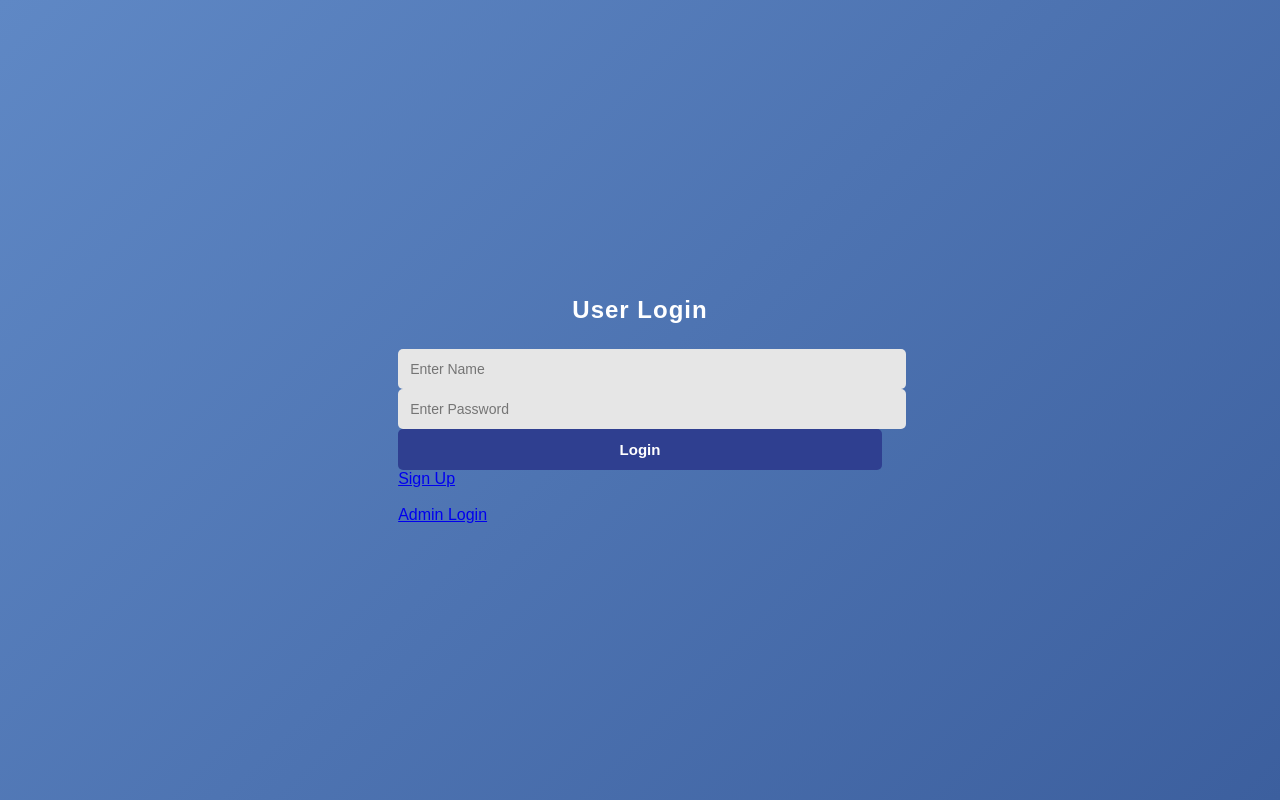
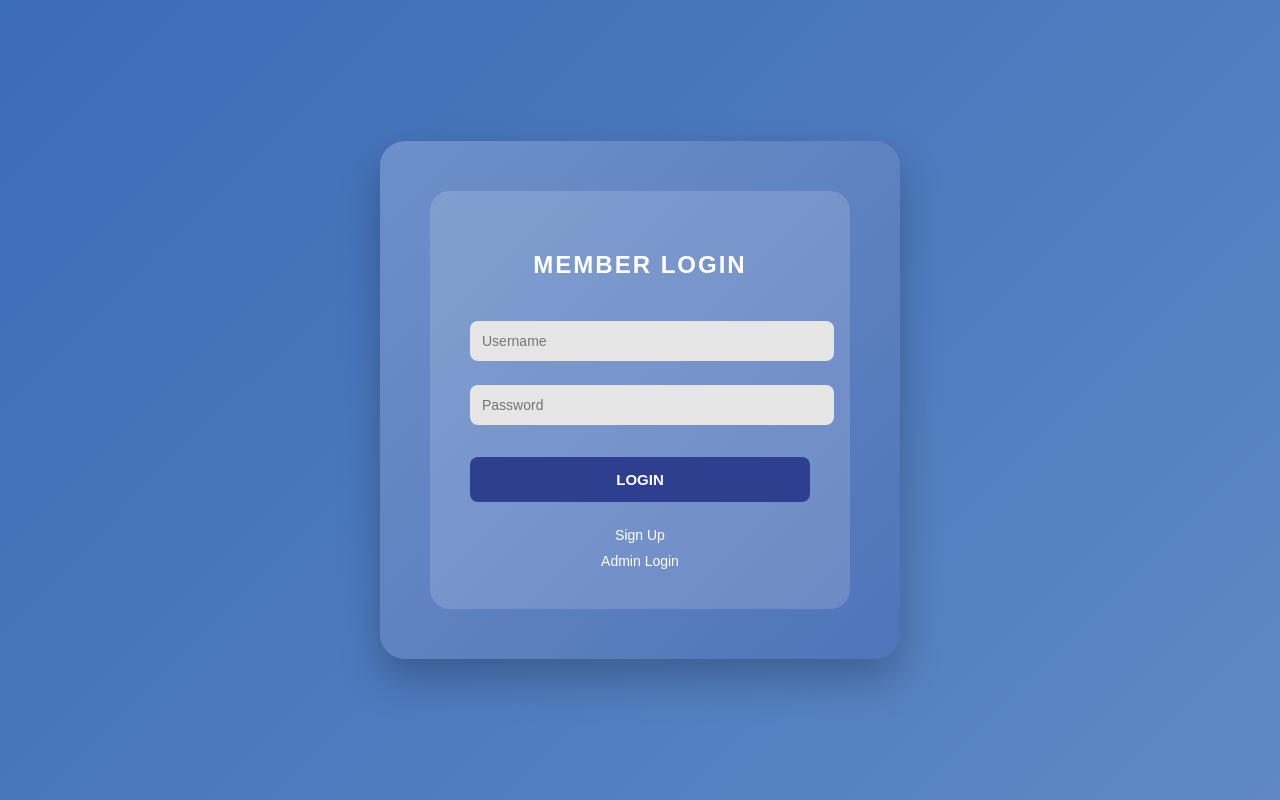
Before and after one commit to Pushti20/Ticket-system, a Flask app: page / in a window 1280 px wide. Run offline with Flask 3, Linux system fonts and the light colour scheme; some libraries are stand-ins or nearby versions.

Commit message:
Update login.html

```diff
--- a/templates/login.html
+++ b/templates/login.html
@@ -6,76 +6,57 @@
     <style>
         body {
             margin: 0;
+            font-family: Arial, sans-serif;
             height: 100vh;
-            font-family: Arial, sans-serif;
-            background: linear-gradient(135deg, #5f88c5, #3c5f9e);
             display: flex;
             justify-content: center;
             align-items: center;
+            background: linear-gradient(135deg, #3b6cb7, #5f88c5);
         }
 
-        .outer-box {
-            background: linear-gradient(135deg, #7ea6d9, #4a6fa8);
-            padding: 40px;
-            border-radius: 20px;
+        .outer-container {
+            background: linear-gradient(135deg, #6e90c9, #4f74b8);
+            padding: 50px;
+            border-radius: 25px;
             width: 420px;
-            box-shadow: 0 20px 40px rgba(0, 0, 0, 0.3);
+            box-shadow: 0 20px 40px rgba(0,0,0,0.25);
         }
 
         .login-box {
             background: rgba(255, 255, 255, 0.15);
-            padding: 30px;
-            border-radius: 15px;
-            backdrop-filter: blur(8px);
+            padding: 40px;
+            border-radius: 20px;
+            text-align: center;
         }
 
         h2 {
-            text-align: center;
             color: white;
-            letter-spacing: 1px;
-            margin-bottom: 25px;
+            margin-bottom: 30px;
+            letter-spacing: 2px;
         }
 
-        .input-group {
-            margin-bottom: 15px;
-        }
-
-        input {
+        input[type="text"],
+        input[type="password"] {
             width: 100%;
             padding: 12px;
+            margin: 12px 0;
             border: none;
-            border-radius: 5px;
+            border-radius: 8px;
             background: #e6e6e6;
             font-size: 14px;
             outline: none;
         }
 
-        .options {
-            display: flex;
-            justify-content: space-between;
-            font-size: 12px;
-            color: white;
-            margin: 10px 0 20px 0;
-        }
-
-        .options a {
-            color: white;
-            text-decoration: none;
-        }
-
-        .options a:hover {
-            text-decoration: underline;
-        }
-
         button {
             width: 100%;
-            padding: 12px;
+            padding: 14px;
+            margin-top: 20px;
             background: #2f3f90;
             color: white;
             border: none;
-            border-radius: 5px;
+            border-radius: 8px;
+            font-weight: bold;
             font-size: 15px;
-            font-weight: bold;
             cursor: pointer;
             transition: 0.3s;
         }
@@ -85,14 +66,15 @@
         }
 
         .bottom-links {
-            text-align: center;
-            margin-top: 15px;
+            margin-top: 25px;
+            font-size: 14px;
         }
 
         .bottom-links a {
+            display: block;
             color: white;
-            font-size: 13px;
             text-decoration: none;
+            margin-top: 10px;
         }
 
         .bottom-links a:hover {
@@ -103,19 +85,22 @@
 
 <body>
 
-    <div class="login-card">
-        <h2>User Login</h2>
+    <div class="outer-container">
+        <div class="login-box">
 
-        <form method="POST">
-            <input type="text" name="name" placeholder="Enter Name" required>
-            <input type="password" name="password" placeholder="Enter Password" required>
-            <button type="submit">Login</button>
-        </form>
+            <h2>MEMBER LOGIN</h2>
 
-        <div class="links">
-            <a href="/signup">Sign Up</a>
-            <br><br>
-            <a href="/admin">Admin Login</a>
+            <form method="POST">
+                <input type="text" name="name" placeholder="Username" required>
+                <input type="password" name="password" placeholder="Password" required>
+                <button type="submit">LOGIN</button>
+            </form>
+
+            <div class="bottom-links">
+                <a href="/signup">Sign Up</a>
+                <a href="/admin">Admin Login</a>
+            </div>
+
         </div>
     </div>
 
```
